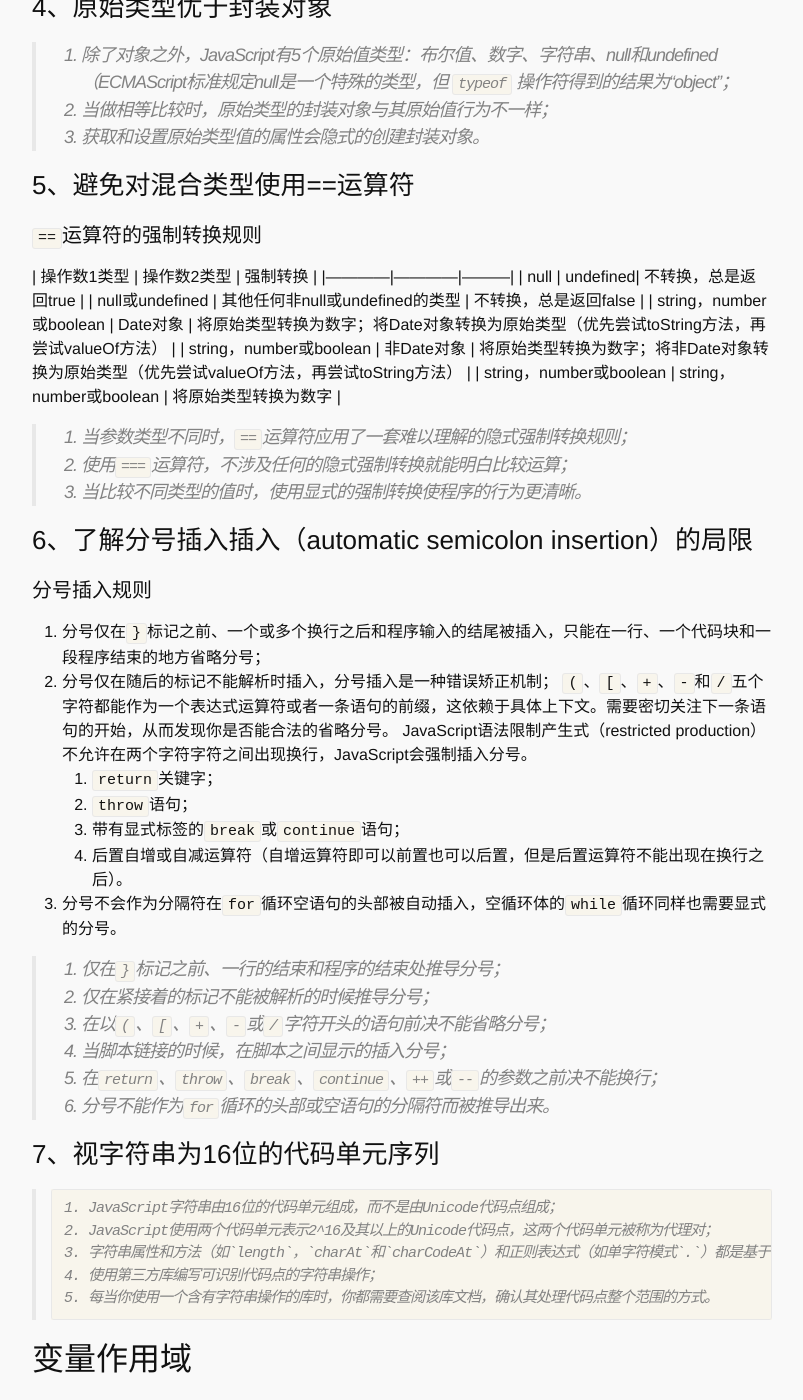
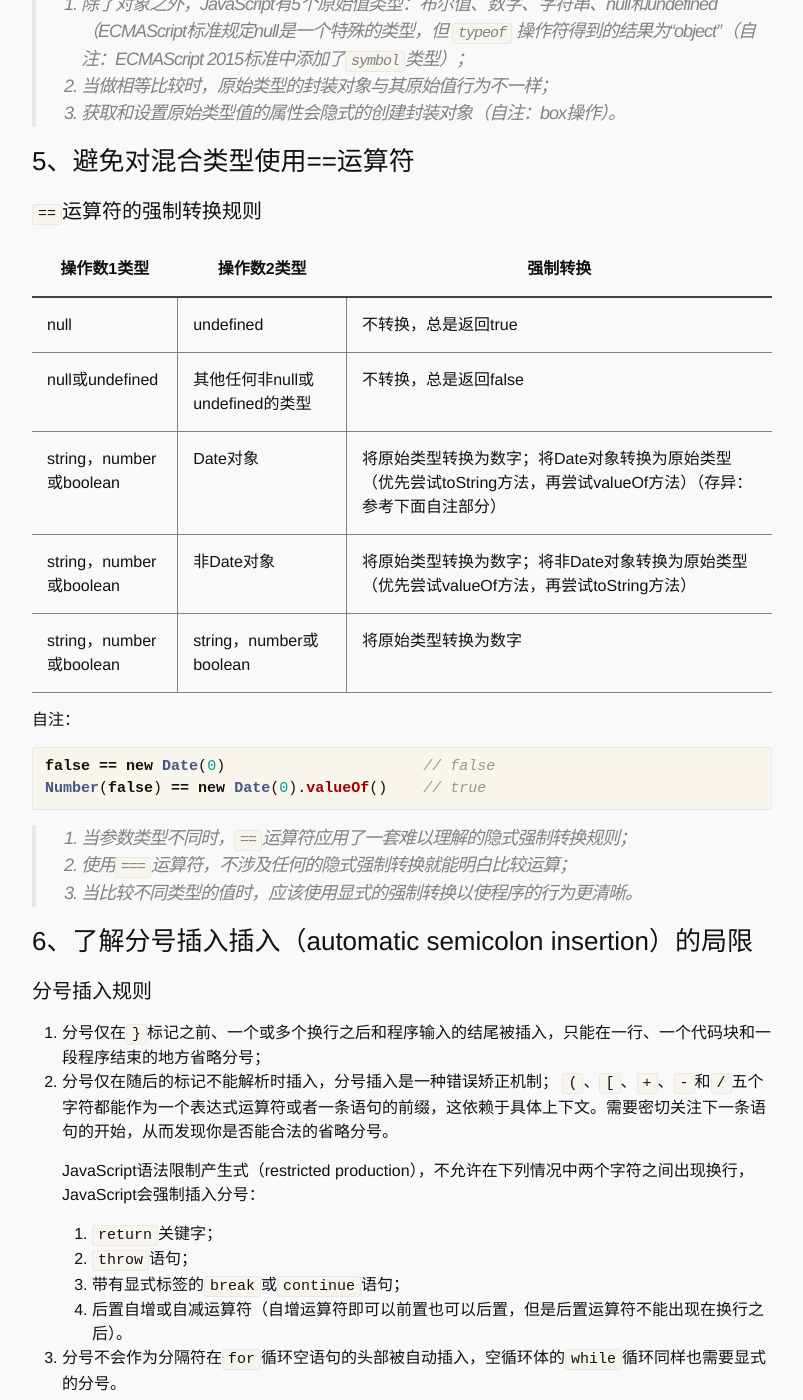
Before and after one commit to testudy/testudy.github.io, a Jekyll site: the page built from book/_posts/2017-01-13-effective-javaScript.md, in a window 1280 px wide and 1400 px high, scrolled down 1085 px. Shown: the whole window, without its empty margins (238-1041 px from the left). Built offline with Jekyll 4.4.1, drawn with Linux system fonts in a browser that asks for light colours; our own code applies the rules of GitHub Pages for plain Markdown files; comment, search, counter and statistics services are not loaded; some of the changed text lies outside the part shown.

Commit message:
添加读书频道

````diff
--- a/_includes/header.html
+++ b/_includes/header.html
@@ -15,6 +15,7 @@
 
       <div class="trigger">
           <a class="page-link" href="/tech/">技术</a>
+          <a class="page-link" href="/book/">读书</a>
           <a class="page-link" href="/share/">分享</a>
           <a class="page-link" href="/beginning/">启源</a>
           <a class="page-link" href="/about/">关于</a>
--- a/book/_posts/2017-01-13-effective-javaScript.md
+++ b/book/_posts/2017-01-13-effective-javaScript.md
@@ -1,104 +1,132 @@
-# Effective JavaScript
+---
+layout: post
+title: Effective JavaScript
+tags: 读书笔记
+---
+
 编写高质量JavaScript代码的68个有效方法
 
 ## 让自己习惯JavaScript
 
 ### 1、了解你使用的JavaScript版本
 >   1. 确定代码中使用的具体JavaScript版本，并统一编码；
->   2. 确保代码中使用的所有JavaScript特性对于应用程序将要运行的所有环境都是支持的；
+>   2. 确保代码中使用的所有JavaScript特性在应用程序将要运行的所有环境全部被支持；
 >   3. 总是使用严格模式，并在支持严格模式检查的环境中测试代码；
->   4. 当心合并严格代码和非严格代码。
+>   4. 小心合并严格代码和非严格代码。
 
 ### 2、理解JavaScript的浮点数
->   1. JavaScript中的数字都是双精度浮点数，符合IEEE 754标准制定的64位编码数字——即“doubles”，尽管64位的精度已经相当高，但是浮点数所能表示的也只是一组有限的数字，而不能表示所有的实数集。浮点运算只能产生相似的结果，四舍五入到最接近的可表示的实数；
+>   1. JavaScript中的数字都是双精度浮点数，符合IEEE 754标准制定的64位编码数字——即“doubles”，尽管64位的精度已经相当高，但是浮点数所能表示的也只是一组有限的数字，而不能表示所有的实数集。浮点运算只能产生相似的结果，即四舍五入到的最接近可表示实数；
 >   2. JavaScript中的整数仅仅是双精度浮点数的一个子集，而不是一个单独的数据类型；
 >   3. JavaScript中位运算比较特殊，首先将浮点数隐式的转化为32位整数（32位大端，big-endian），然后使用整数位模式进行运算，最后将结果转换为标准的JavaScript浮点数；
 >   4. 当心浮点运算中的精度陷阱。
 
 ### 3、当心隐式的强制转换
 >   1. 类型错误可能被隐式的强制转换所隐藏；
->   2. 重载的运算符+是进行加法运算还是字符串链接操作取决于其参数类型（左结合律）；
+>   2. 重载的运算符+是进行加法运算还是字符串连接操作取决于其参数类型（左结合律）；
 >   3. 对象通过valueOf方法强制转化为数字，通过toString方法强制转化为字符串；
 >   4. 具有valueOf方法的对象应该实现toString方法，返回一个valueOf方法产生的数字的字符串表示；
->   5. 测试一个值是否为未定义的值，应该使用typeof操作符或者与undefined进行比较而不能进行真值运算。
+>   5. 测试一个值是否为未定义的值，应该使用typeof操作符或者与undefined进行比较，而不能使用真值运算。
 
 ### 4、原始类型优于封装对象
->   1. 除了对象之外，JavaScript有5个原始值类型：布尔值、数字、字符串、null和undefined（ECMAScript标准规定null是一个特殊的类型，但 `typeof` 操作符得到的结果为“object”；
+>   1. 除了对象之外，JavaScript有5个原始值类型：布尔值、数字、字符串、null和undefined（ECMAScript标准规定null是一个特殊的类型，但 `typeof` 操作符得到的结果为“object”（自注：ECMAScript 2015标准中添加了`symbol`类型）；
 >   2. 当做相等比较时，原始类型的封装对象与其原始值行为不一样；
->   3. 获取和设置原始类型值的属性会隐式的创建封装对象。
+>   3. 获取和设置原始类型值的属性会隐式的创建封装对象（自注：box操作）。
+
 
 ### 5、避免对混合类型使用==运算符
+
 #### `==`运算符的强制转换规则
+
 | 操作数1类型 | 操作数2类型 | 强制转换 |
 |------------|------------|---------|
 | null | undefined| 不转换，总是返回true |
 | null或undefined | 其他任何非null或undefined的类型 | 不转换，总是返回false |
-| string，number或boolean | Date对象 | 将原始类型转换为数字；将Date对象转换为原始类型（优先尝试toString方法，再尝试valueOf方法） |
+| string，number或boolean | Date对象 | 将原始类型转换为数字；将Date对象转换为原始类型（优先尝试toString方法，再尝试valueOf方法）（存异：参考下面自注部分） |
 | string，number或boolean | 非Date对象 | 将原始类型转换为数字；将非Date对象转换为原始类型（优先尝试valueOf方法，再尝试toString方法） |
 | string，number或boolean | string，number或boolean | 将原始类型转换为数字 |
 
+自注：
+
+```javascript
+false == new Date(0)                      // false
+Number(false) == new Date(0).valueOf()    // true
+```
+
 >   1. 当参数类型不同时，`==`运算符应用了一套难以理解的隐式强制转换规则；
 >   2. 使用`===`运算符，不涉及任何的隐式强制转换就能明白比较运算；
->   3. 当比较不同类型的值时，使用显式的强制转换使程序的行为更清晰。
+>   3. 当比较不同类型的值时，应该使用显式的强制转换以使程序的行为更清晰。
+
 
 ### 6、了解分号插入插入（automatic semicolon insertion）的局限
+
 #### 分号插入规则
 1. 分号仅在`}`标记之前、一个或多个换行之后和程序输入的结尾被插入，只能在一行、一个代码块和一段程序结束的地方省略分号；
 2. 分号仅在随后的标记不能解析时插入，分号插入是一种错误矫正机制；
     `(`、`[`、`+`、`-`和`/`五个字符都能作为一个表达式运算符或者一条语句的前缀，这依赖于具体上下文。需要密切关注下一条语句的开始，从而发现你是否能合法的省略分号。
-    JavaScript语法限制产生式（restricted production）不允许在两个字符字符之间出现换行，JavaScript会强制插入分号。
+
+    JavaScript语法限制产生式（restricted production），不允许在下列情况中两个字符之间出现换行，JavaScript会强制插入分号：
+
     1. `return`关键字；
     2. `throw`语句；
     3. 带有显式标签的`break`或`continue`语句；
     4. 后置自增或自减运算符（自增运算符即可以前置也可以后置，但是后置运算符不能出现在换行之后）。
+
 3. 分号不会作为分隔符在`for`循环空语句的头部被自动插入，空循环体的`while`循环同样也需要显式的分号。
 
 >   1. 仅在`}`标记之前、一行的结束和程序的结束处推导分号；
 >   2. 仅在紧接着的标记不能被解析的时候推导分号；
->   3. 在以`(`、`[`、`+`、`-`或`/`字符开头的语句前决不能省略分号；
->   4. 当脚本链接的时候，在脚本之间显示的插入分号；
+>   3. 在以`(`、`[`、`+`、`-`或`/`字符开头的语句前绝不能省略分号；
+>   4. 当脚本连接的时候，需在脚本之间显式的插入分号；
 >   5. 在`return`、`throw`、`break`、`continue`、`++`或`--`的参数之前决不能换行；
 >   6. 分号不能作为`for`循环的头部或空语句的分隔符而被推导出来。
 
+
 ### 7、视字符串为16位的代码单元序列
->	1. JavaScript字符串由16位的代码单元组成，而不是由Unicode代码点组成；
->	2. JavaScript使用两个代码单元表示2^16及其以上的Unicode代码点，这两个代码单元被称为代理对；
->	3. 字符串属性和方法（如`length`，`charAt`和`charCodeAt`）和正则表达式（如单字符模式`.`）都是基于代码单元层级，而不是代码点层级。基本多文种平面（Basic Multilingual Plane，BMP）中的字符用一个代码单元表示，辅助平面（supplementary plane）中的字符用两个代码单元表示；
->	4. 使用第三方库编写可识别代码点的字符串操作；
->	5. 每当你使用一个含有字符串操作的库时，你都需要查阅该库文档，确认其处理代码点整个范围的方式。
+>   1. JavaScript字符串由16位的代码单元组成，而不是由Unicode代码点组成；
+>   2. JavaScript使用两个代码单元表示2^16及其以上的Unicode代码点，这两个代码单元被称为代理对；
+>   3. 字符串属性和方法（如`length`，`charAt`和`charCodeAt`）和正则表达式（如单字符模式`.`）都是基于代码单元层级，而不是代码点层级。基本多文种平面（Basic Multilingual Plane，BMP）中的字符用一个代码单元表示，辅助平面（supplementary plane）中的字符用两个代码单元表示；
+>   4. 使用第三方库编写可识别代码点的字符串操作；
+>   5. 每当你使用一个含有字符串操作的库时，你都需要查阅该库文档，确认其处理代码点整个范围的方式。
+
 
 ## 变量作用域
+
 ### 8、尽量少用全局对象
->	1. 避免声明全局变量；
->	2. 尽量声明局部变量，变量的作用域控制的越小越好；
->	3. 避免对全局对象添加属性；
->	4. 使用全局对象来做平台特性检测。
+>   1. 避免声明全局变量；
+>   2. 尽量声明局部变量，变量的作用域控制的越小越好；
+>   3. 避免对全局对象添加属性；
+>   4. 可以使用全局对象来做平台特性检测。
+
 
 ### 9、始终声明局部变量
-如果存在比全局变量更麻烦的事，那就是意外的全局变量；故意的创建全局变量是不好的风格，而意外的创建全局变量僵尸彻头彻尾的灾难。
+如果存在比全局变量更麻烦的事，那就是意外的全局变量；有意的创建全局变量不是良好的风格，而意外的创建全局变量则是彻头彻尾的灾难。
 
->	1. 始终使用var声明新的局部变量；
->	2. 使用lint工具帮忙检查未声明的变量。
+>   1. 始终使用var声明新的局部变量；
+>   2. 使用lint工具帮忙检查未声明的变量。
+
 
 ### 10、避免使用with
 在with代码块的内部，变量查找从搜索给定的对象名的属性开始。如果在这个对象中没有找到该属性，则继续在外部作用域中搜索。在一个正常的作用域中，与局部作用域中的局部变量一一对应的作用域绑定存储在与之对应的环境层级中；但对于with作用域，绑定集合依赖于执行时间点时的对象。
 人力不可预测的特性对于优化编译器同样不可预测。通常情况下，JavaScript作用域可被表示为高效的内部数据结构，变量查找会非常快速。但是由于with代码块需要搜索对象的原型链来查找with代码块中的所有变量，其运行速度远低于一般的代码块。
 
->	1. 避免使用with语句；
->	2. 使用简短的变量名代替重复访问的对象；
->	3. 显式的将对象属性赋值给局部变量，而不是使用with语句隐式的引用它们。
->	```
->	// 不推荐
->   var max = Math.max;
->   with(Math) {
->	    max(x, y);
->	}
->	// 推荐
->   var max = Math.max;
->   max(x, y);
->	```
+>   1. 避免使用with语句；
+>   2. 使用简短的变量名代替重复访问的对象；
+>   3. 显式的将对象属性赋值给局部变量，而不是使用with语句隐式的引用它们。
+
+```
+// 不推荐
+with(Math) {
+    max(x, y);
+}
+
+// 推荐
+var max = Math.max;
+max(x, y);
+```
+
 
 ### 11、熟练使用闭包
+
 #### 闭包的三个基础：
 1. JavaScript允许你引用在当前函数以外定义的变量；
 2. JavaScript的函数是第一类（first-class）对象，你可以返回一个内部函数，并在稍后调用它。即使外部函数调用已经结束，返回的内部函数仍然可以引用在外部函数中所定义的变量；
@@ -108,6 +136,7 @@
 >   1. 函数可以引用定义在其外部作用域的变量；
 >   2. 闭包比创建它们的函数有更长的生命周期；
 >   3. 闭包在内部存储其引用的外部变量，并能读写这些变量。
+
 
 ### 12、理解变量声明提升
 JavaScript支持词法作用域（lexical scoping），但不支持块级作用域。可以把JavaScript中变量声明看成声明和赋值两部分。JavaScript会隐式提升（hoists）声明部分到函数的顶部，而将赋值留在原地。
````
Also changed, not shown: book/index.html (added, +23 -0 lines).
